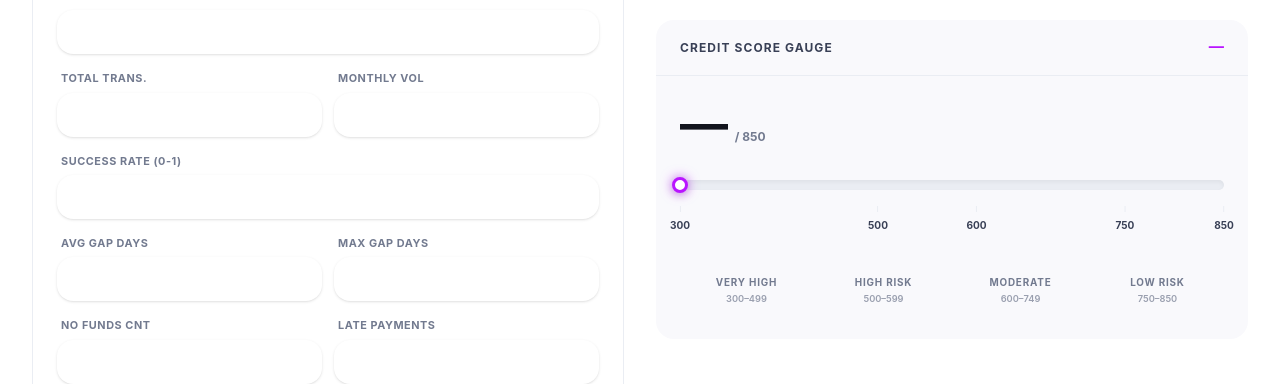
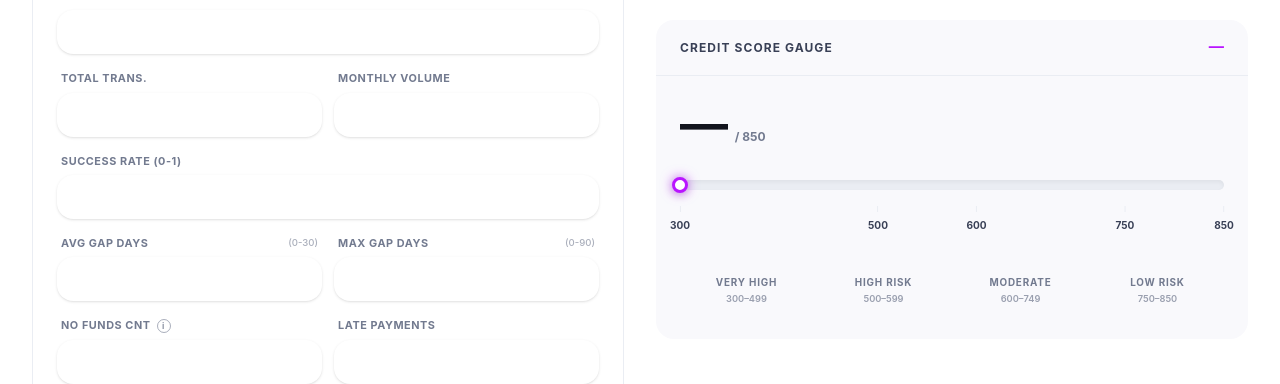
Before and after one commit to khalil2357/bnpl-frontend, a Next.js app: page / in a window 1280 px wide. Shown: the part 195-579 px from the top of the page. Built offline with nearby package versions, Linux system fonts and the light colour scheme; no server answers.

Commit message:
Update form labels with ranges and tooltips

```diff
--- a/src/app/page.tsx
+++ b/src/app/page.tsx
@@ -213,7 +213,7 @@ export default function Home() {
                       />
                     </div>
                     <div>
-                      <label className="block text-[0.68rem] font-bold tracking-wider text-text-muted mb-1.5 ml-1">MONTHLY VOL</label>
+                      <label className="block text-[0.68rem] font-bold tracking-wider text-text-muted mb-1.5 ml-1">MONTHLY VOLUME</label>
                       <input
                         type="number"
                         name="monthly_volume"
@@ -236,7 +236,10 @@ export default function Home() {
 
                   <div className="grid grid-cols-2 gap-4 md:gap-3">
                     <div>
-                      <label className="block text-[0.68rem] font-bold tracking-wider text-text-muted mb-1.5 ml-1">AVG GAP DAYS</label>
+                      <label className="flex items-center justify-between text-[0.68rem] font-bold tracking-wider text-text-muted mb-1.5 ml-1 pr-1">
+                        <span>AVG GAP DAYS</span>
+                        <span className="font-medium text-[0.6rem] opacity-60 normal-case tracking-normal">(0-30)</span>
+                      </label>
                       <input
                         type="number"
                         step="0.1"
@@ -246,7 +249,10 @@ export default function Home() {
                       />
                     </div>
                     <div>
-                      <label className="block text-[0.68rem] font-bold tracking-wider text-text-muted mb-1.5 ml-1">MAX GAP DAYS</label>
+                      <label className="flex items-center justify-between text-[0.68rem] font-bold tracking-wider text-text-muted mb-1.5 ml-1 pr-1">
+                        <span>MAX GAP DAYS</span>
+                        <span className="font-medium text-[0.6rem] opacity-60 normal-case tracking-normal">(0-90)</span>
+                      </label>
                       <input
                         type="number"
                         step="0.1"
@@ -259,7 +265,14 @@ export default function Home() {
 
                   <div className="grid grid-cols-2 gap-4 md:gap-3">
                     <div>
-                      <label className="block text-[0.68rem] font-bold tracking-wider text-text-muted mb-1.5 ml-1">NO FUNDS CNT</label>
+                      <label className="flex items-center gap-1.5 text-[0.68rem] font-bold tracking-wider text-text-muted mb-1.5 ml-1 relative group">
+                        <span>NO FUNDS CNT</span>
+                        <div className="cursor-help w-[14px] h-[14px] rounded-full border-[1.5px] border-text-muted/60 text-text-muted/80 flex items-center justify-center text-[0.55rem] font-bold hover:border-neon hover:text-neon transition-colors">i</div>
+                        <div className="absolute left-0 bottom-full mb-2 w-48 p-3 bg-[#12141d] text-white text-[0.7rem] font-medium leading-relaxed tracking-normal normal-case rounded-[12px] shadow-xl opacity-0 invisible group-hover:opacity-100 group-hover:visible transition-all z-20 pointer-events-none border border-white/10">
+                          Number of times a scheduled payment failed due to insufficient funds in the account.
+                          <div className="absolute top-full left-4 w-2.5 h-2.5 bg-[#12141d] border-b border-r border-white/10 rotate-45 -mt-[6px]"></div>
+                        </div>
+                      </label>
                       <input
                         type="number"
                         name="insufficient_funds_count"
```
